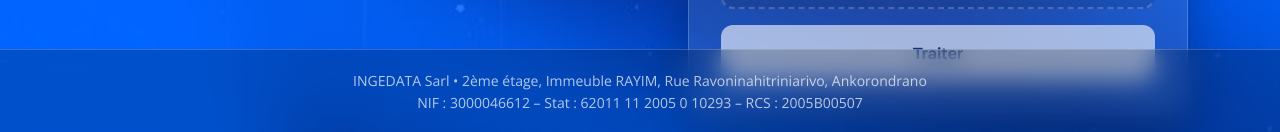
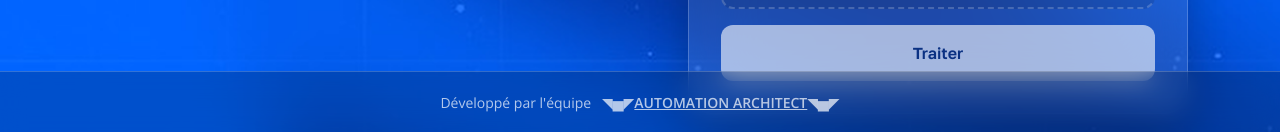
Before and after one commit to hramarosFromIngedata/rol_agents_portal, a Next.js app: page /rol/ in a window 1280 px wide. Shown: the part 665-797 px from the top of the page. Built offline with nearby package versions, Linux system fonts and the light colour scheme; no server answers.

Commit message:
changed footer

```diff
--- a/app/page.tsx
+++ b/app/page.tsx
@@ -7,8 +7,7 @@ export default function Home() {
 
       <footer className="w-full border-t border-white/20 bg-black/20 px-5 py-5 text-center text-sm leading-relaxed text-white/70 backdrop-blur-md">
         <div className="mx-auto max-w-[1000px]">
-          INGEDATA Sarl &bull; 2ème étage, Immeuble RAYIM, Rue Ravoninahitriniarivo, Ankorondrano <br />
-          NIF : 3000046612 &ndash; Stat : 62011 11 2005 0 10293 &ndash; RCS : 2005B00507
+          Développé par l'équipe &nbsp; ◥▅◤<u><strong>AUTOMATION ARCHITECT</strong></u>◥▅◤
         </div>
       </footer>
     </>
```
